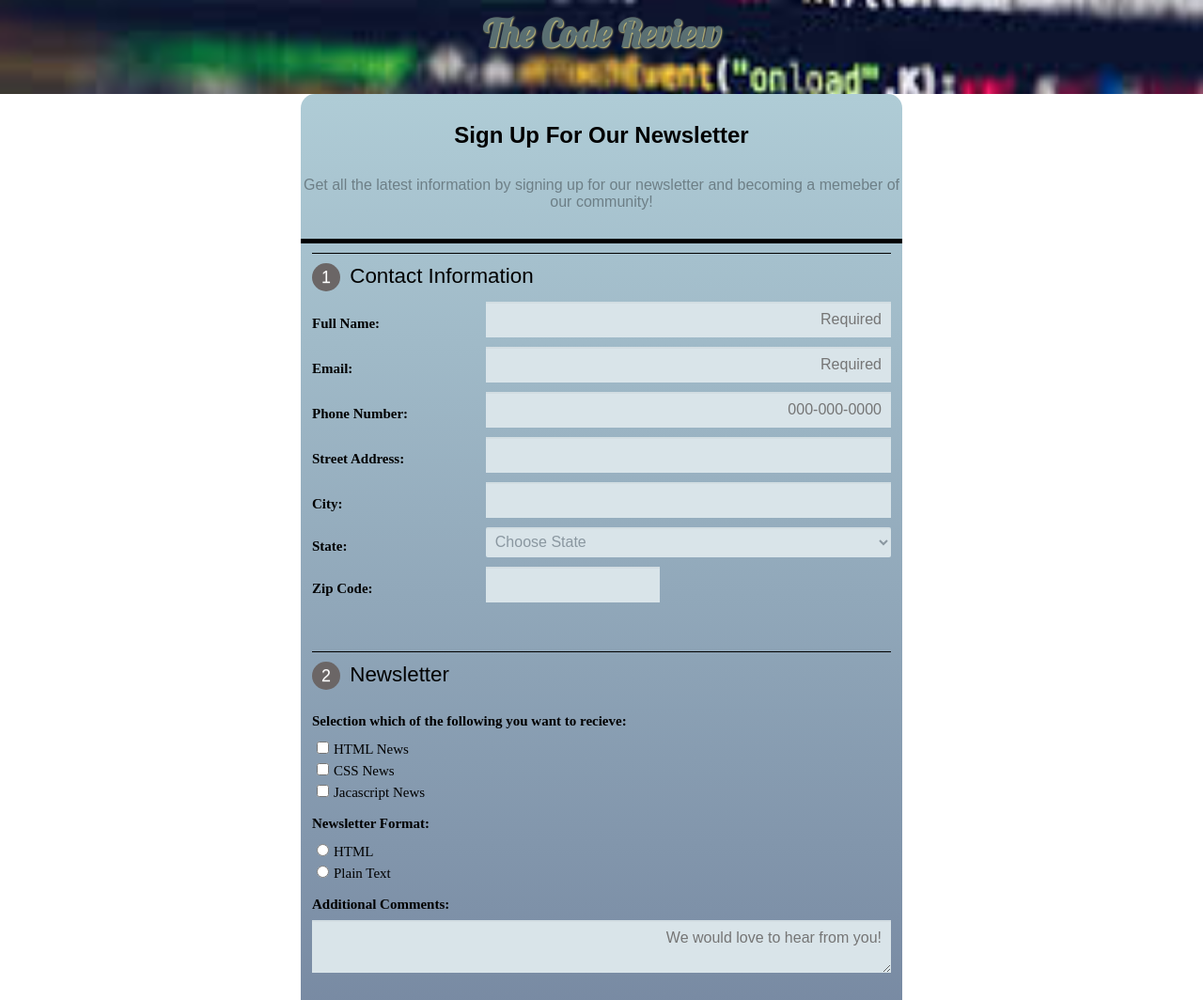
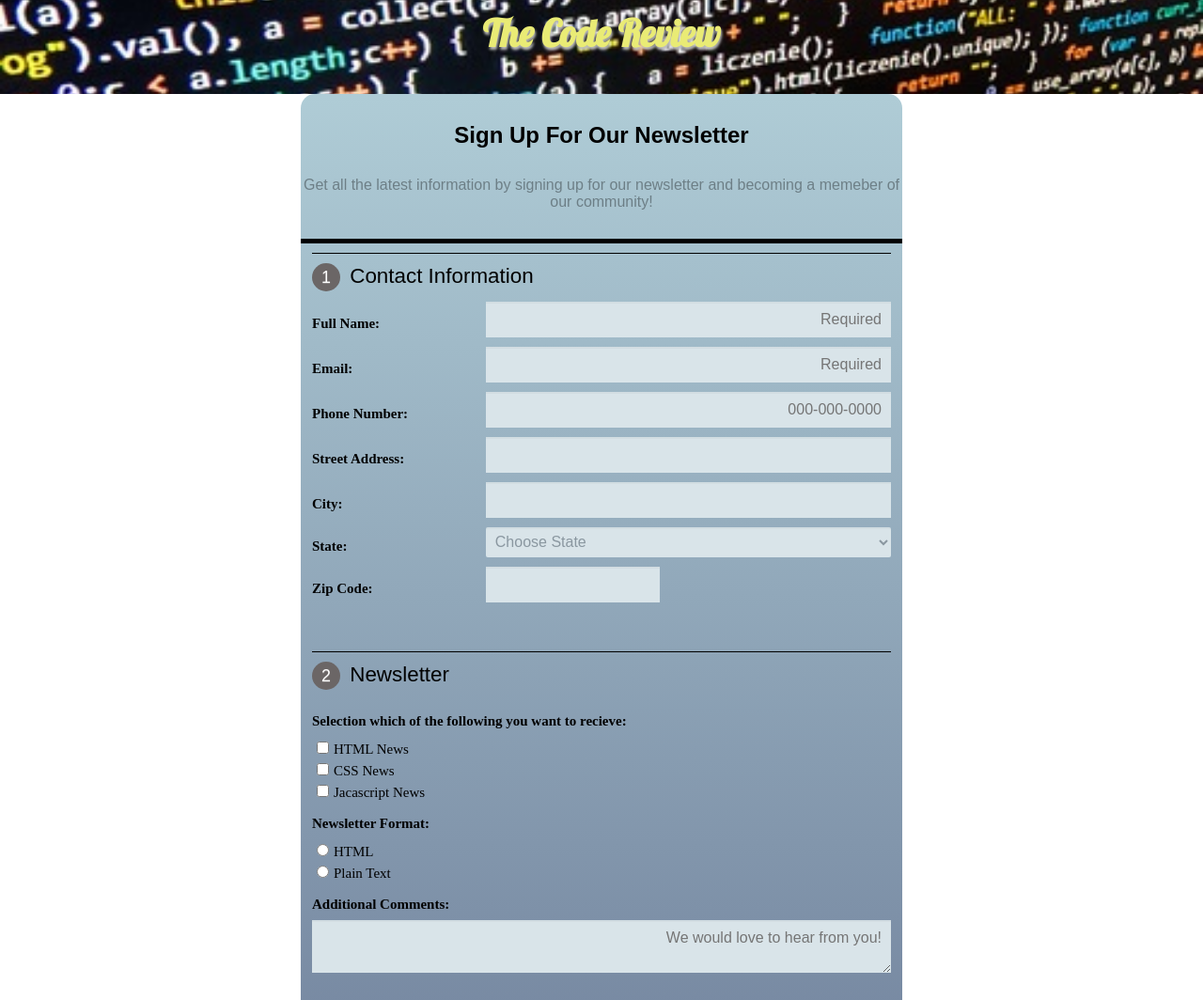
Before and after one commit to BritKHall/Techdegree_Unit3_Project, a plain HTML site: page index.html in a window 1280 px wide. Shown: the top 1064 px of the page at 94% size. Drawn offline with Linux system fonts and the light colour scheme; a web font is replaced by a local one.

Commit message:
Complete
completed

```diff
--- a/css/style.css
+++ b/css/style.css
@@ -12,7 +12,7 @@
 
     .main-header {
         background-color: #3f3f3f;
-        background-image: url('../images/coding.jpg');
+        background-image: url('../images/code.jpg');
         background-size: cover;
         background-repeat: no-repeat;
         background-position: center;
@@ -23,8 +23,8 @@
         margin: 0 0 30px 0;
         text-align: center;
         font-family: 'lobster', cursive;
-        color: rgb(90, 111, 114);
-        text-shadow: 1px 1px 2px rgb(223, 214, 135);
+        color: rgb(233, 235, 117);
+        text-shadow: 1px 3px 3px rgb(187, 187, 187);
         font-size: 40px;
         }
 
```
Also changed, not shown: images/code.jpg (added), images/coding.jpg (deleted).
